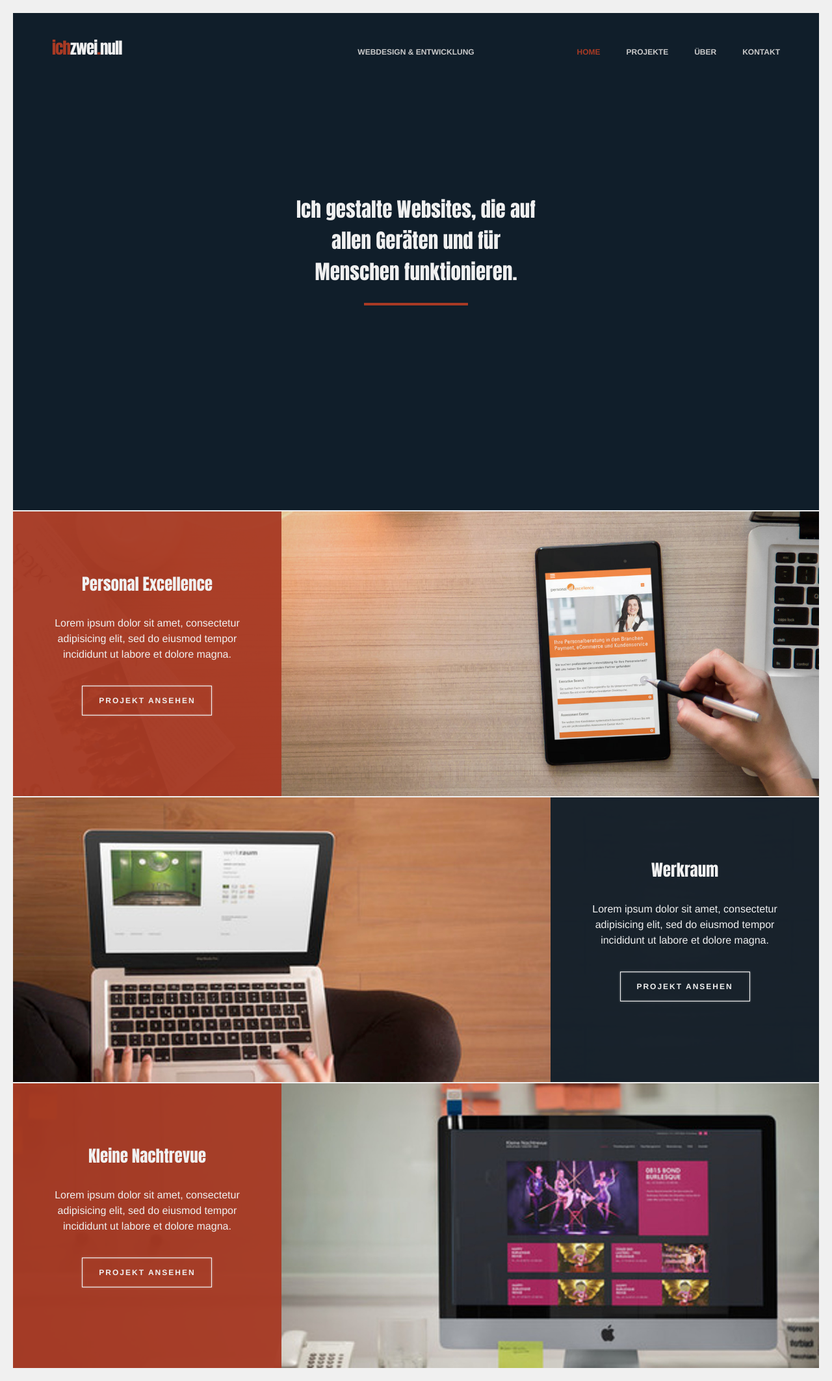
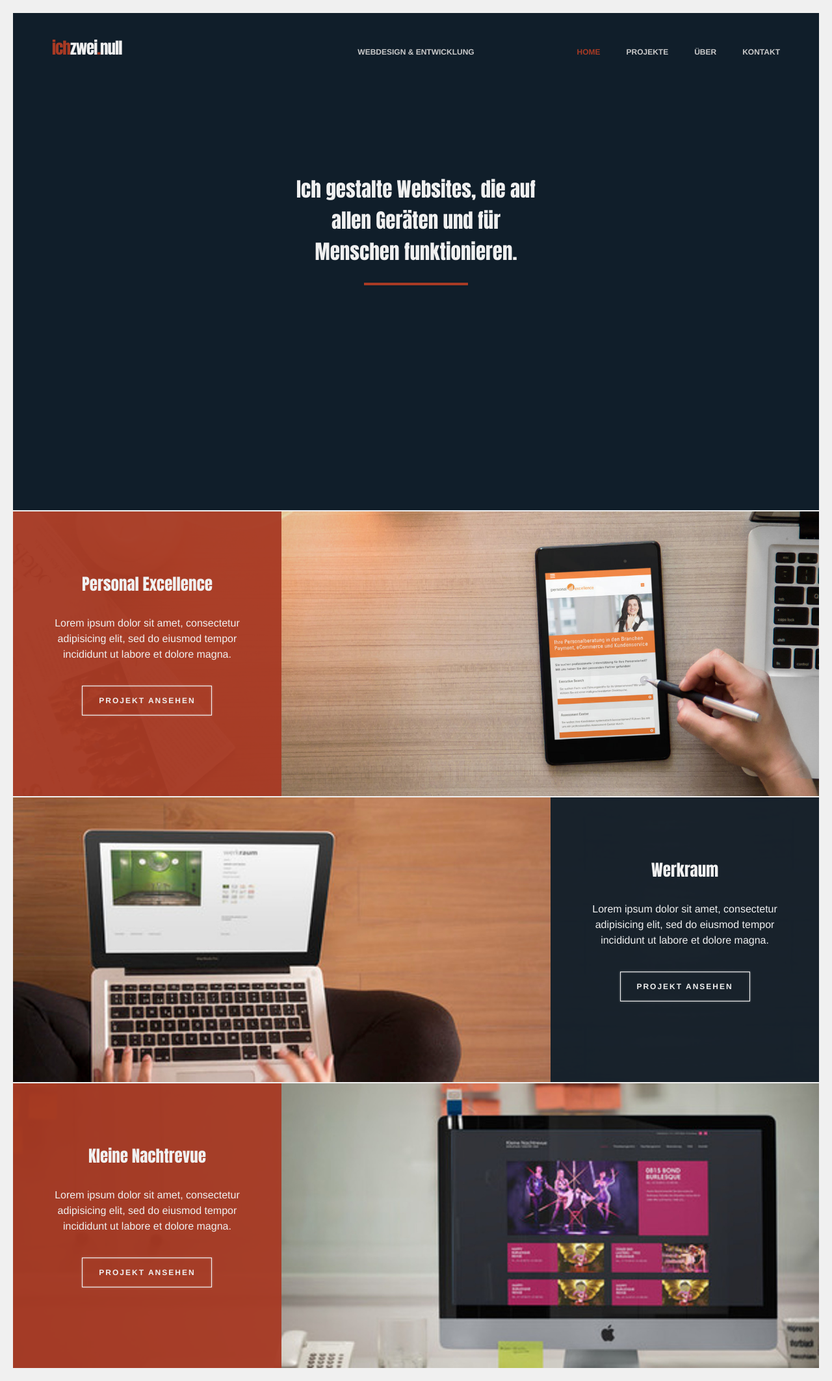
Before and after one commit to rschach/ichzweinull, a Jekyll site: the page built from index.html, in a window 1280 px wide. Shown: the whole page at 65% size. Built offline with Jekyll 4.4.1, drawn with Linux system fonts in a browser that asks for light colours; nearby versions of some CDN libraries; some web fonts are replaced.

Commit message:
Adjust home margin

```diff
--- a/css/main.css
+++ b/css/main.css
@@ -295,6 +295,8 @@ h4 {
     padding: 16px 0; }
     .main-header nav ul li a:hover {
       color: #a83a24; }
+    .main-header nav ul li a:focus {
+      outline: 0; }
     .main-header nav ul li a.active {
       color: #a83a24; }
 
@@ -352,7 +354,13 @@ section {
   position: relative; }
   .home .container {
     max-width: 390px;
-    margin: 16vh auto 0; }
+    margin: 0 auto; }
+    @media screen and (min-width: 1000px) {
+      .home .container {
+        margin-top: 12.5vh; } }
+    @media screen and (min-width: 1400px) {
+      .home .container {
+        margin-top: 16vh; } }
     .home .container p {
       text-align: center; }
 
```
Also changed, not shown: _sass/3-layout/_home.sass (+7 -1 lines).
